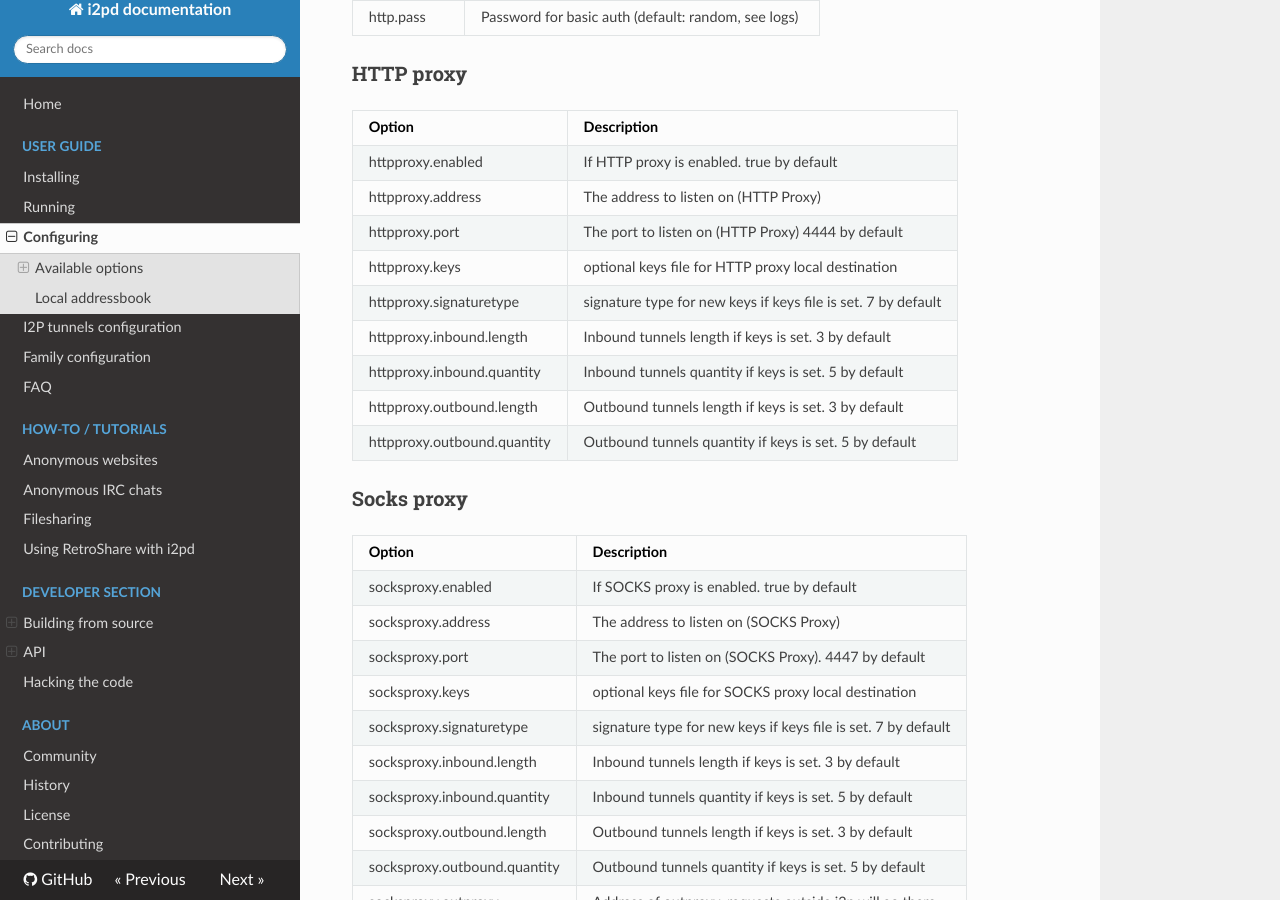
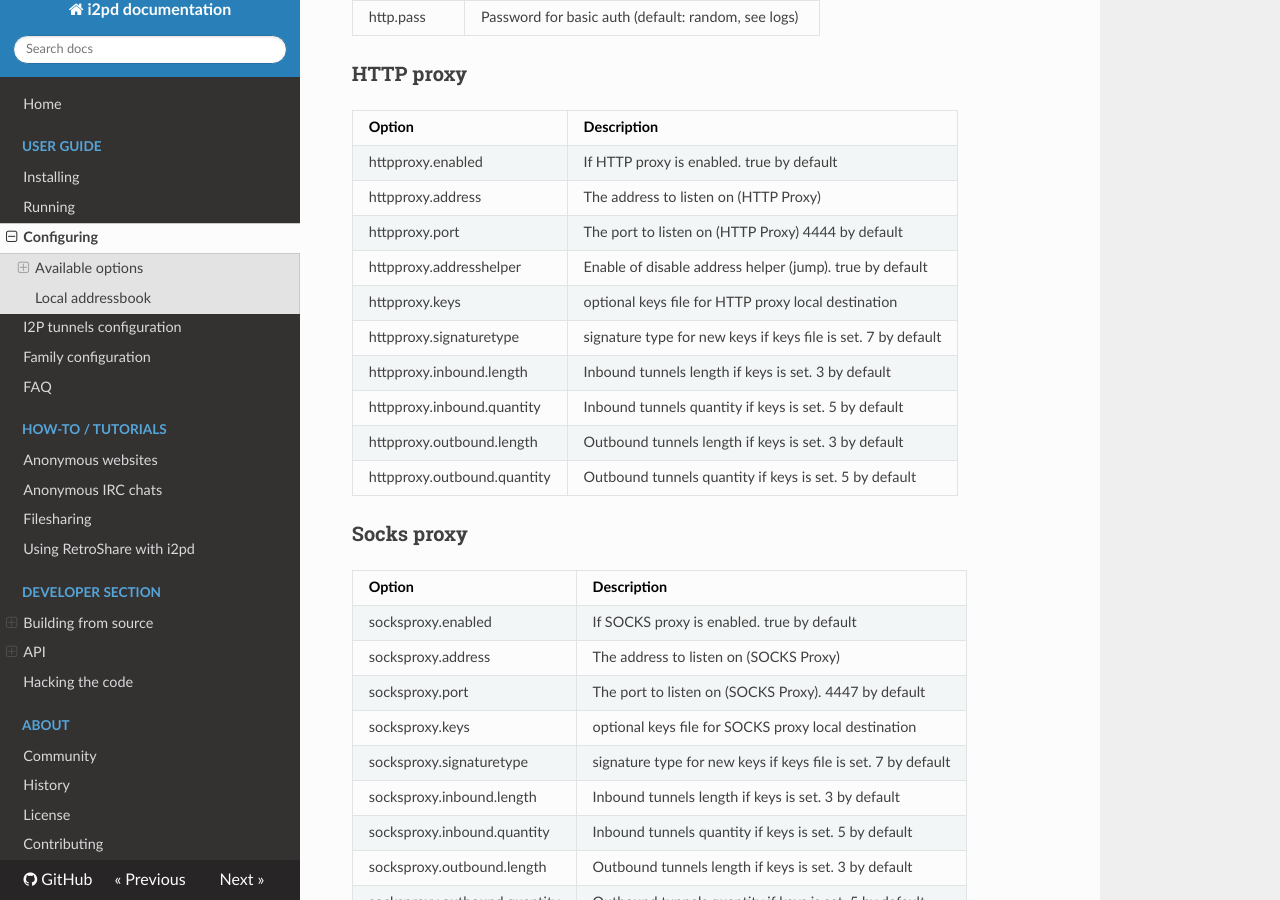
Before and after one commit to PurpleI2P/i2pd_docs_en, an MkDocs documentation site: the page built from docs/user-guide/configuration.md, in a window 1280 px wide and 900 px high, scrolled down 2184 px. Built offline with MkDocs 1.6.1, drawn with Linux system fonts in a browser that asks for light colours; nearby versions of some CDN libraries; old or Windows-style settings are respelled for this version of MkDocs.

Commit message:
httpproxy.addresshelper

```diff
--- a/docs/user-guide/configuration.md
+++ b/docs/user-guide/configuration.md
@@ -89,6 +89,7 @@ Option                                 | Description
 httpproxy.enabled                      | If HTTP proxy is enabled. true by default
 httpproxy.address                      | The address to listen on (HTTP Proxy)
 httpproxy.port                         | The port to listen on (HTTP Proxy) 4444 by default
+httpproxy.addresshelper                | Enable of disable address helper (jump). true by default
 httpproxy.keys                         | optional keys file for HTTP proxy local destination
 httpproxy.signaturetype                | signature type for new keys if keys file is set. 7 by default
 httpproxy.inbound.length               | Inbound tunnels length if keys is set. 3 by default
```
